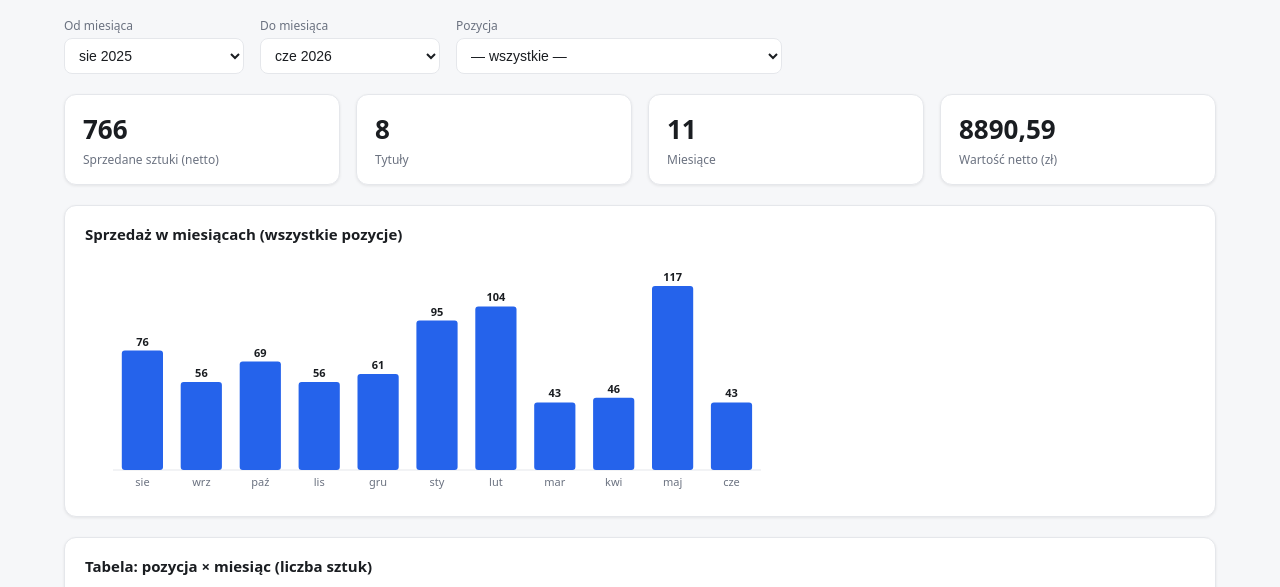
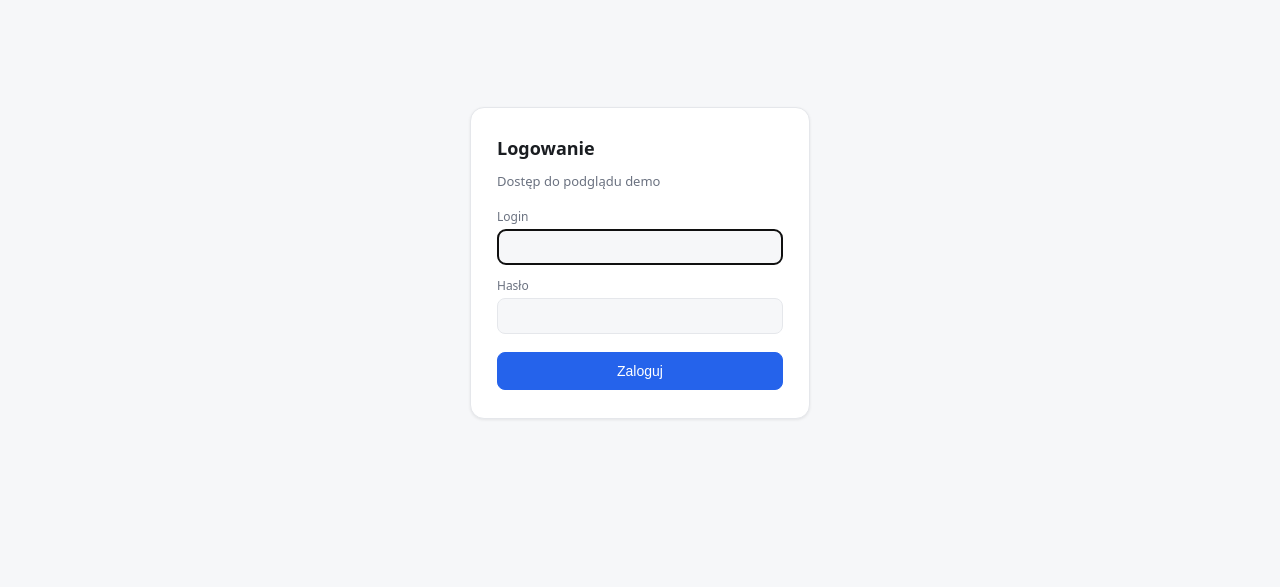
Before and after one commit to katarzynaochnikdu/AK_afirma, a website: page docs/index.html in a window 1280 px wide. Shown: the part 137-724 px from the top of the page. Drawn offline with Linux system fonts and the light colour scheme.

Commit message:
Demo: dummy-gate logowania (login: artur) na stronie GitHub Pages
Kosmetyczna bramka logowania do prezentacji demo (client-side, bez realnego
zabezpieczenia). Sesja zapamietywana w sessionStorage.

Co-Authored-By: Claude Opus 4.8 <noreply@anthropic.com>

```diff
--- a/docs/index.html
+++ b/docs/index.html
@@ -8,6 +8,21 @@
     <link rel="stylesheet" href="styles.css" />
   </head>
   <body>
+    <div id="loginOverlay" class="login-overlay">
+      <form id="loginForm" class="login-card">
+        <h2>Logowanie</h2>
+        <p class="login-sub">Dostęp do podglądu demo</p>
+        <label>Login
+          <input id="loginUser" type="text" autocomplete="username" autofocus />
+        </label>
+        <label>Hasło
+          <input id="loginPass" type="password" autocomplete="current-password" />
+        </label>
+        <button type="submit" class="btn login-btn">Zaloguj</button>
+        <p id="loginError" class="login-error" hidden>Błędny login lub hasło.</p>
+      </form>
+    </div>
+
     <div class="demo-banner">
       🔎 <strong>Wersja demonstracyjna</strong> — dane są <strong>przykładowe (fikcyjne)</strong>,
       pokazują jedynie sposób prezentacji. Docelowo zasilane fakturami z afaktury.pl.
@@ -66,5 +81,6 @@
 
     <script src="data.js"></script>
     <script src="app.js"></script>
+    <script src="login.js"></script>
   </body>
 </html>
--- /dev/null
+++ b/docs/login.js
@@ -0,0 +1,27 @@
+"use strict";
+// UWAGA: to tylko dummy-gate do demo. Na stronie statycznej NIE jest realnym
+// zabezpieczeniem (haslo widoczne w zrodle). Sluzy jedynie prezentacji ekranu logowania.
+(function () {
+  const KEY = "demo-auth";
+  const overlay = document.getElementById("loginOverlay");
+  const form = document.getElementById("loginForm");
+  const err = document.getElementById("loginError");
+
+  function unlock() {
+    overlay.style.display = "none";
+  }
+  if (sessionStorage.getItem(KEY) === "1") unlock();
+
+  form.addEventListener("submit", function (e) {
+    e.preventDefault();
+    const u = document.getElementById("loginUser").value.trim().toLowerCase();
+    const p = document.getElementById("loginPass").value;
+    if (u === "artur" && p === "4321") {
+      sessionStorage.setItem(KEY, "1");
+      err.hidden = true;
+      unlock();
+    } else {
+      err.hidden = false;
+    }
+  });
+})();
--- a/docs/styles.css
+++ b/docs/styles.css
@@ -154,3 +154,46 @@ tfoot td { font-weight: 700; border-top: 2px solid var(--line); }
 @media (prefers-color-scheme: dark) {
   .demo-banner { background: #422006; color: #fcd34d; border-color: #713f12; }
 }
+
+.login-overlay {
+  position: fixed;
+  inset: 0;
+  z-index: 1000;
+  display: flex;
+  align-items: center;
+  justify-content: center;
+  background: var(--bg);
+}
+.login-card {
+  background: var(--card);
+  border: 1px solid var(--line);
+  border-radius: 14px;
+  padding: 28px 26px;
+  box-shadow: var(--shadow);
+  width: min(340px, 90vw);
+  display: flex;
+  flex-direction: column;
+  gap: 12px;
+}
+.login-card h2 { margin: 0; font-size: 18px; }
+.login-sub { margin: 0 0 6px; color: var(--muted); font-size: 13px; }
+.login-card label { display: flex; flex-direction: column; font-size: 12px; color: var(--muted); gap: 4px; }
+.login-card input {
+  padding: 9px 11px;
+  border: 1px solid var(--line);
+  border-radius: 8px;
+  background: var(--bg);
+  color: var(--text);
+  font-size: 14px;
+}
+.login-btn {
+  margin-top: 6px;
+  justify-content: center;
+  background: var(--accent);
+  color: #fff;
+  border-color: var(--accent);
+  font-size: 14px;
+  padding: 10px;
+}
+.login-btn:hover { opacity: 0.9; color: #fff; }
+.login-error { color: var(--neg); font-size: 13px; margin: 0; text-align: center; }
```
